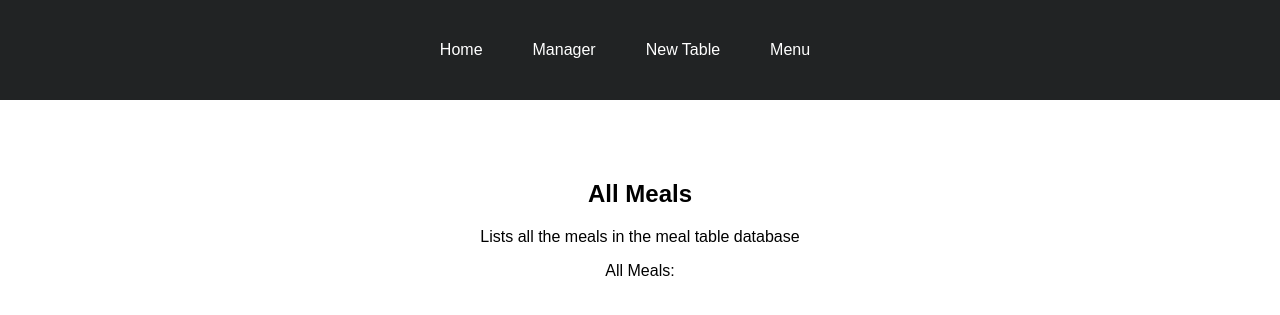
After one commit to KryptoFlamingo/Inventory_Management_App, a Flask app: page /meals in a window 1280 px wide. The commit adds this page. Shown: the top 315 px of the page. Run offline with Flask 2, Linux system fonts and the light colour scheme; data that the repository does not hold is empty; some libraries are stand-ins or nearby versions.

Commit message:
Meals page added, yet to input database loop to display line items in table

```diff
--- a/app.py
+++ b/app.py
@@ -1,8 +1,13 @@
 from models.meal import Meal
-from flask import Flask, render_template
+from flask import Flask, render_template, request, redirect, Blueprint
 import flask
+from controllers.meal_controller import meals_blueprint
+from controllers.manager_controller import manager_blueprint
 
 app = Flask(__name__)
+
+app.register_blueprint(meals_blueprint)
+app.register_blueprint(manager_blueprint)
 
 @app.route('/')
 def home():
@@ -12,16 +17,7 @@ if __name__ == '__main__':
     app.run(debug=True)
 
 
-@app.route('/manager', methods=['POST', 'GET'])
-def manager():
-    if flask.request.method == 'POST':
-        stock = Meal()
-        stock.meal_beef = flask.request.form
-        # stock.meal_fish = flask.request.form['fish_meal']
-        stock.meal_chicken = flask.request.form
-    return render_template('manager.html')
 
-
-@app.route('/new_table', methods=['POST', 'GET'])
-def new_table():
-    return render_template('new_table.html')
+# @app.route('/new_table', methods=['POST', 'GET'])
+# def new_table():
+#     return render_template('new_table.html')
--- /dev/null
+++ b/controllers/meal_controller.py
@@ -0,0 +1,11 @@
+from flask import Flask, render_template, request, redirect, Blueprint
+from repositories import meal_repository
+from models.meal import Meal
+
+meals_blueprint = Blueprint("meals", __name__)
+
+
+@meals_blueprint.route('/meals')
+def all_meals():
+    meals = meal_repository.select_all()
+    return render_template('meals.html', meals = meals)
--- a/repositories/meal_repository.py
+++ b/repositories/meal_repository.py
@@ -2,22 +2,20 @@ from db.run_sql import run_sql
 
 from models.meal import Meal
 
-meals = []
+
 # had issue getting meals to be seen,
 # moved out of def so its not a scope issue
 # should I be referencing stock from app.py?
 
 def select_all():
 
-
     sql = 'SELECT * FROM meals'
     results = run_sql(sql)
-
-#     for dictionary in results:
-#         meal = meal_repository.select(dictionary['id'])
-#         meal = Meal(dictionary['name'], dictionary['id'])
-#         meals.append(meal)
-#     return meals
+    meals = []
+    for dictionary in results:
+        meal = Meal(dictionary['name'], dictionary['cost_price'], dictionary['selling_price'], dictionary['qty_available'], dictionary['qty_sold'], dictionary['id'])
+        meals.append(meal)
+    return meals
 #  copied and editted from books example; dont know how to fix
 
 
--- a/templates/base.html
+++ b/templates/base.html
@@ -19,6 +19,9 @@
         <li>
             <a href="/new_table">New Table</a>
         </li>
+        <li>
+          <a href="/meals">Menu</a>
+      </li>
     </ul>
   </nav>
 </header>
--- /dev/null
+++ b/templates/meals.html
@@ -0,0 +1,16 @@
+{% extends 'base.html'%}
+
+{% block content %}
+<h1>All Meals</h1>
+
+<p>Lists all the meals in the meal table database</p>
+
+<div>
+    <label for="all_meals">All Meals:</label>
+        {% for meal in meals %}
+        <option value="{{ meal.id }}" {% if meal.id == meal.id %} selected="selected"{% endif %}></option>
+        {% endfor %}
+    </select>
+</div>
+
+{% endblock %}
```
Also changed, not shown: controllers/manager_controller.py (added, +20 -0 lines).
